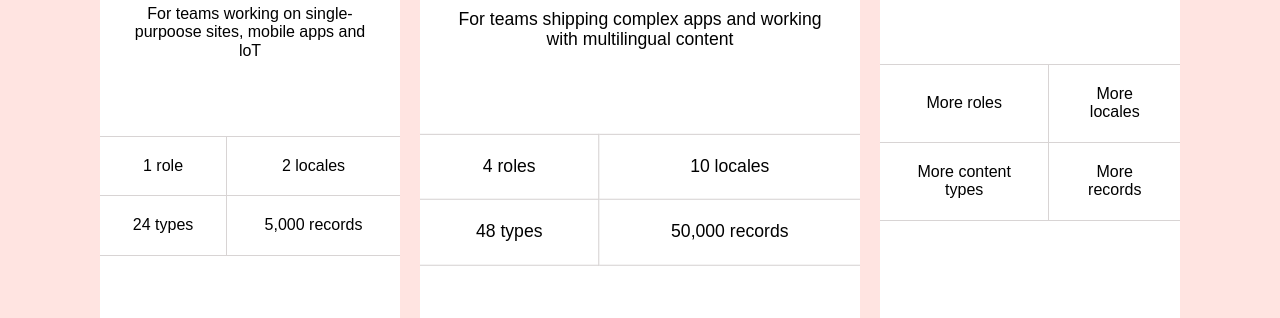
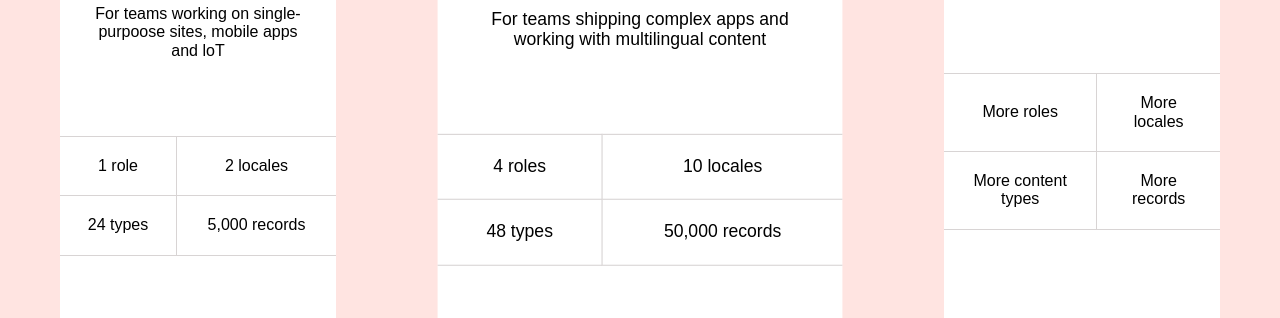
Before and after one commit to PaulinaLL/ui-basics-price-cards-PaulinaLL, a plain HTML site: page index.html in a window 1280 px wide. Shown: the part 275-593 px from the top of the page. Drawn offline with Linux system fonts and the light colour scheme.

Commit message:
bigger margin on divs

```diff
--- a/index.html
+++ b/index.html
@@ -22,7 +22,7 @@
         display: flex;
         flex-direction: column;
         background-color: white;
-        margin: 20px;
+        margin: 60px;
         justify-content: center;
         align-items: center;
         min-width: 150px;
@@ -95,7 +95,7 @@
       div:hover {
         box-shadow: 1px 1px 10px gray;
         transform: translateY(-15px);
-        transform: scale(1.1);
+        transform: scale(1.2);
       }
     </style>
   </head>
```
